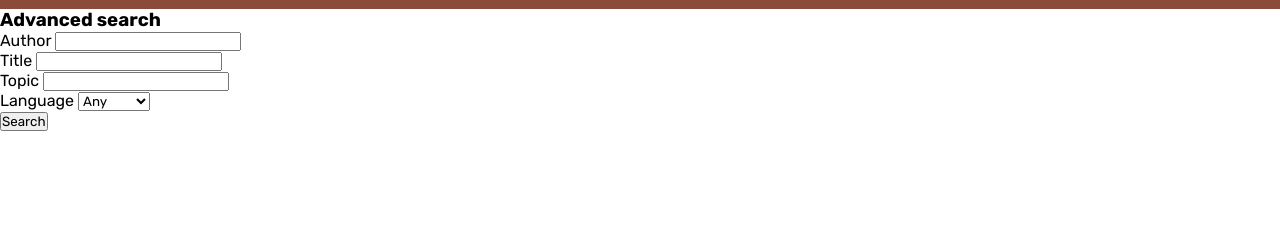
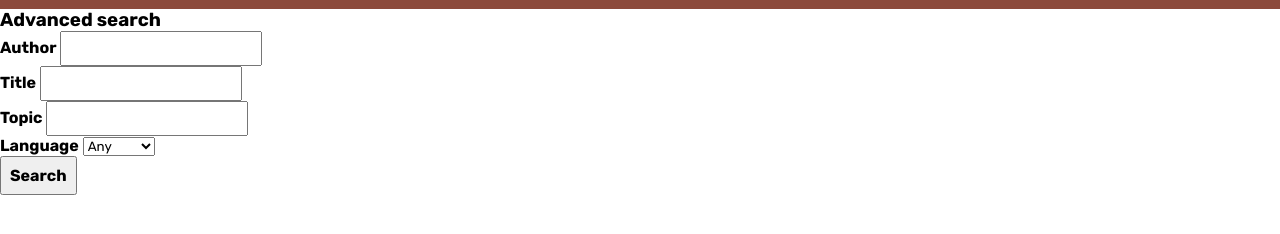
Before and after one commit to Guirdo/gutendex-front-end, a website built with Vite: page pages/index.html in a window 1280 px wide. Shown: the part 58-292 px from the top of the page. Built offline with nearby package versions, Linux system fonts and the light colour scheme.

Commit message:
Add elements style in global styles

```diff
--- /dev/null
+++ b/style/_elements.scss
@@ -0,0 +1,21 @@
+main{
+  display: flex;
+  flex-direction: row;
+
+  width: 100%;
+  height: 100%;
+}
+
+label{
+  font-weight: bold;
+}
+
+input{
+  padding: $s-xs;
+}
+
+button{
+  padding: $s-xs;
+  font-size: $s-md;
+  font-weight: bold;
+}
--- a/style/global.scss
+++ b/style/global.scss
@@ -1,5 +1,6 @@
 @import './settings';
 @import './generics';
+@import './elements';
 
 /* Objects */
 @import './objects/navbar';
```
